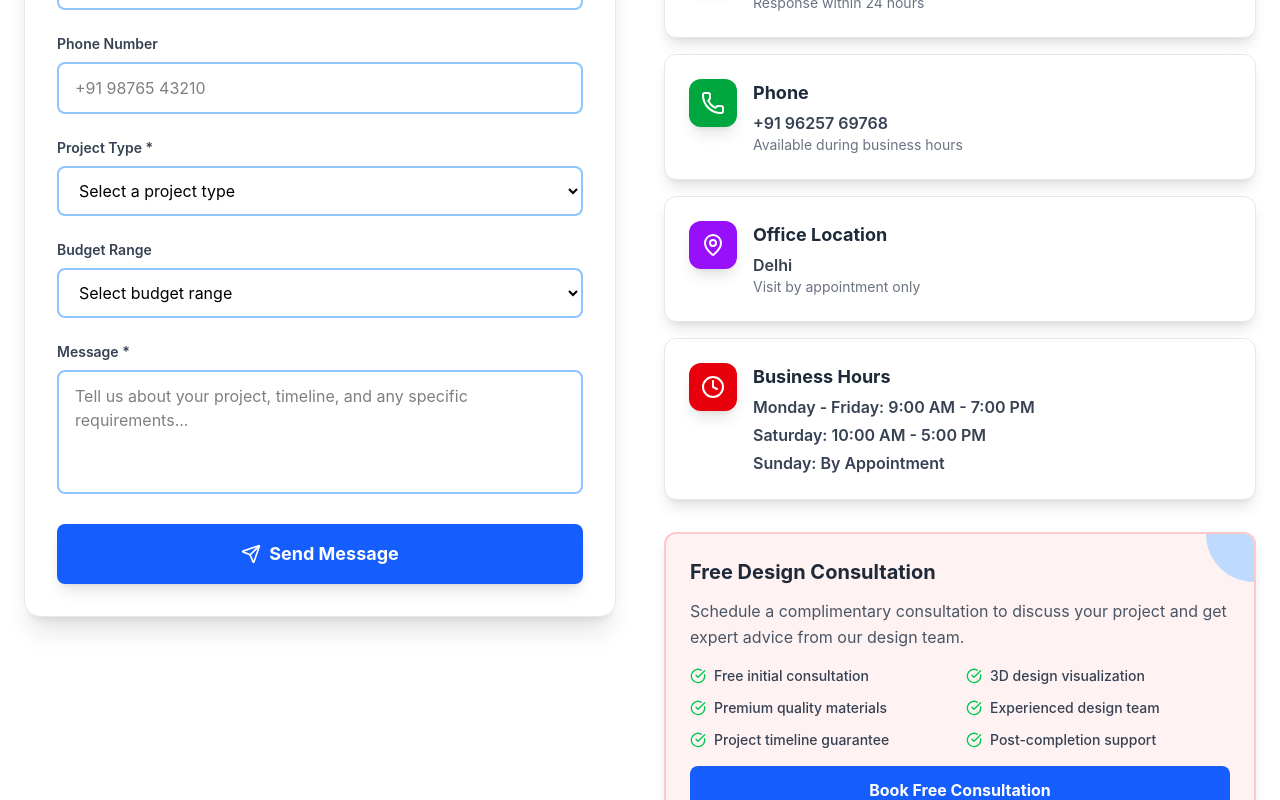
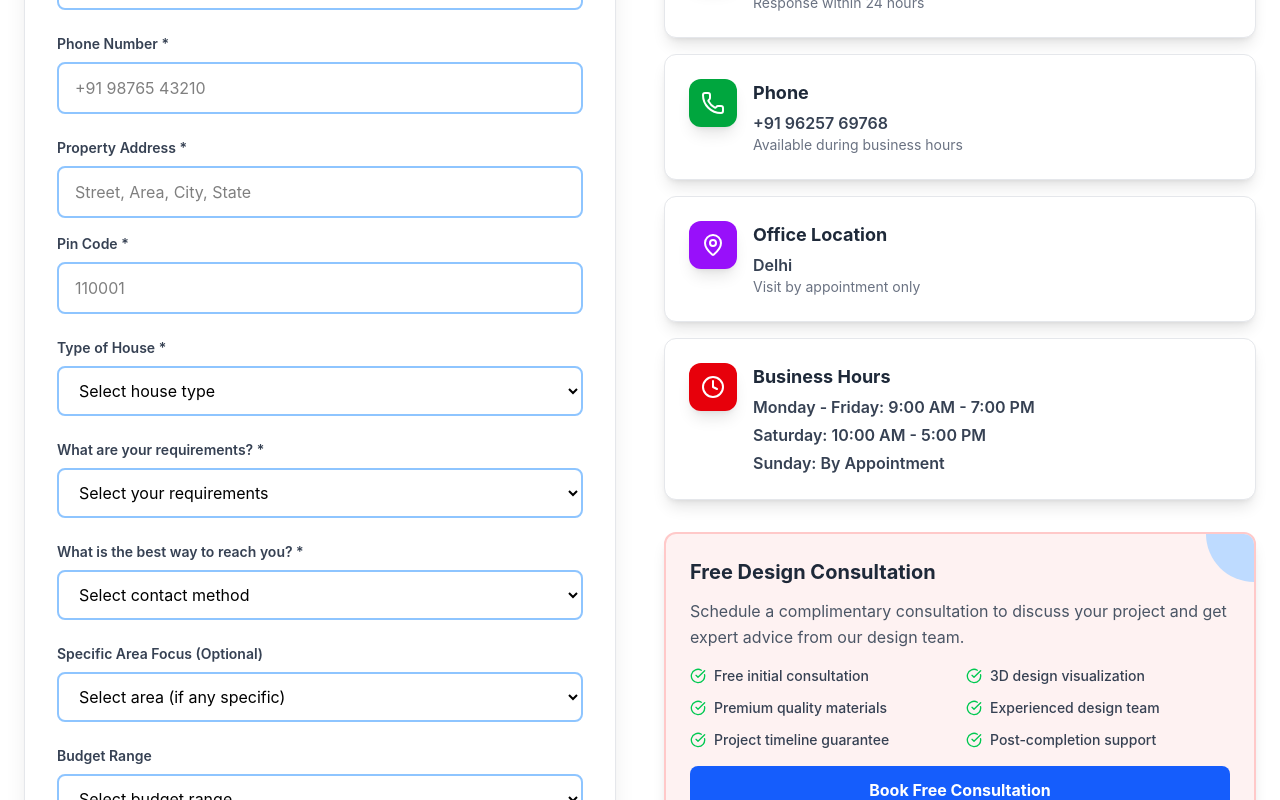
Before and after one commit to sachinrawat6264384464/newone, a Next.js app: page /contact in a window 1280 px wide. Shown: the part 860-1660 px from the top of the page. Built offline with nearby package versions, Linux system fonts and the light colour scheme; no server answers.

Commit message:
contact form changes

```diff
--- a/src/app/contact/page.tsx
+++ b/src/app/contact/page.tsx
@@ -1,4 +1,4 @@
-// app/contact/page.tsx - Updated with email notification and fixed warnings
+// app/contact/page.tsx - Updated with new fields
 'use client'
 import { useState } from 'react'
 import { motion } from 'framer-motion'
@@ -14,6 +14,11 @@ interface ContactFormData {
   lastName: string
   email: string
   phone?: string
+  propertyAddress: string
+  pinCode: string
+  houseType: string
+  requirements: string
+  preferredContact: string
   projectType: string
   budget?: string
   message: string
@@ -47,13 +52,11 @@ export default function Contact() {
         if (!response.ok) {
           const errorData = await response.json()
           console.error('Email notification failed:', errorData)
-          // Don't fail the entire form submission if email fails
         } else {
           console.log('Email notification sent successfully')
         }
       } catch (emailError) {
         console.error('Email notification error:', emailError)
-        // Continue with success message even if email fails
       }
 
       toast.success('Thank you! We\'ll get back to you within 24 hours.')
@@ -142,6 +145,7 @@ export default function Contact() {
                   <h2 className="text-3xl font-bold text-blue-600 mb-6">Send Us a Message</h2>
 
                   <form onSubmit={handleSubmit(onSubmit)} className="space-y-6">
+                    {/* Name Fields */}
                     <div className="grid grid-cols-1 md:grid-cols-2 gap-4">
                       <div>
                         <label className="block text-sm font-semibold text-gray-700 mb-2">
@@ -186,6 +190,7 @@ export default function Contact() {
                       </div>
                     </div>
 
+                    {/* Email */}
                     <div>
                       <label className="block text-sm font-semibold text-gray-700 mb-2">
                         Email Address *
@@ -213,47 +218,177 @@ export default function Contact() {
                       )}
                     </div>
 
+                    {/* Phone */}
                     <div>
                       <label className="block text-sm font-semibold text-gray-700 mb-2">
-                        Phone Number
+                        Phone Number *
                       </label>
                       <input
                         type="tel"
-                        {...register('phone')}
+                        {...register('phone', { required: 'Phone number is required' })}
                         className="w-full px-4 py-3 border-2 border-blue-300 rounded-lg focus:ring-2 focus:ring-blue-500 focus:border-blue-500 transition-all duration-300 bg-white"
                         placeholder="+91 98765 43210"
                       />
-                    </div>
-
-                    <div>
-                      <label className="block text-sm font-semibold text-gray-700 mb-2">
-                        Project Type *
-                      </label>
-                      <select
-                        {...register('projectType', { required: 'Please select a project type' })}
-                        className="w-full px-4 py-3 border-2 border-blue-300 rounded-lg focus:ring-2 focus:ring-blue-500 focus:border-blue-500 transition-all duration-300 bg-white"
-                      >
-                        <option value="">Select a project type</option>
-                        <option value="kitchen">Kitchen Renovation</option>
-                        <option value="bathroom">Bathroom Renovation</option>
-                        <option value="living">Living Area Design</option>
-                        <option value="bedroom">Bedroom Design</option>
-                        <option value="dining">Dining Area</option>
-                        <option value="commercial">Commercial Space</option>
-                        <option value="full-home">Full Home Renovation</option>
-                        <option value="other">Other</option>
-                      </select>
-                      {errors.projectType && (
+                      {errors.phone && (
                         <motion.p
                           initial={{ opacity: 0, x: -10 }}
                           animate={{ opacity: 1, x: 0 }}
                           className="text-red-500 text-sm mt-1"
                         >
-                          {errors.projectType.message}
+                          {errors.phone.message}
                         </motion.p>
                       )}
                     </div>
 
+                    {/* Property Address and Pin Code */}
+                    <div className="grid grid-cols-1 md:grid-cols-2 gap-4">
+                      <div className="md:col-span-2">
+                        <label className="block text-sm font-semibold text-gray-700 mb-2">
+                          Property Address *
+                        </label>
+                        <input
+                          type="text"
+                          {...register('propertyAddress', { required: 'Property address is required' })}
+                          className="w-full px-4 py-3 border-2 border-blue-300 rounded-lg focus:ring-2 focus:ring-blue-500 focus:border-blue-500 transition-all duration-300 bg-white"
+                          placeholder="Street, Area, City, State"
+                        />
+                        {errors.propertyAddress && (
+                          <motion.p
+                            initial={{ opacity: 0, x: -10 }}
+                            animate={{ opacity: 1, x: 0 }}
+                            className="text-red-500 text-sm mt-1"
+                          >
+                            {errors.propertyAddress.message}
+                          </motion.p>
+                        )}
+                      </div>
+
+                      <div className="md:col-span-2">
+                        <label className="block text-sm font-semibold text-gray-700 mb-2">
+                          Pin Code *
+                        </label>
+                        <input
+                          type="text"
+                          {...register('pinCode', {
+                            required: 'Pin code is required',
+                            pattern: {
+                              value: /^\d{6}$/,
+                              message: 'Invalid pin code (6 digits required)'
+                            }
+                          })}
+                          className="w-full px-4 py-3 border-2 border-blue-300 rounded-lg focus:ring-2 focus:ring-blue-500 focus:border-blue-500 transition-all duration-300 bg-white"
+                          placeholder="110001"
+                          maxLength={6}
+                        />
+                        {errors.pinCode && (
+                          <motion.p
+                            initial={{ opacity: 0, x: -10 }}
+                            animate={{ opacity: 1, x: 0 }}
+                            className="text-red-500 text-sm mt-1"
+                          >
+                            {errors.pinCode.message}
+                          </motion.p>
+                        )}
+                      </div>
+                    </div>
+
+                    {/* House Type */}
+                    <div>
+                      <label className="block text-sm font-semibold text-gray-700 mb-2">
+                        Type of House *
+                      </label>
+                      <select
+                        {...register('houseType', { required: 'Please select house type' })}
+                        className="w-full px-4 py-3 border-2 border-blue-300 rounded-lg focus:ring-2 focus:ring-blue-500 focus:border-blue-500 transition-all duration-300 bg-white"
+                      >
+                        <option value="">Select house type</option>
+                        <option value="3bhk">3 BHK</option>
+                        <option value="4bhk">4 BHK</option>
+                        <option value="villa">Villa</option>
+                        <option value="penthouse">Penthouse</option>
+                        <option value="independent-house">Independent House</option>
+                      </select>
+                      {errors.houseType && (
+                        <motion.p
+                          initial={{ opacity: 0, x: -10 }}
+                          animate={{ opacity: 1, x: 0 }}
+                          className="text-red-500 text-sm mt-1"
+                        >
+                          {errors.houseType.message}
+                        </motion.p>
+                      )}
+                    </div>
+
+                    {/* Requirements */}
+                    <div>
+                      <label className="block text-sm font-semibold text-gray-700 mb-2">
+                        What are your requirements? *
+                      </label>
+                      <select
+                        {...register('requirements', { required: 'Please select your requirements' })}
+                        className="w-full px-4 py-3 border-2 border-blue-300 rounded-lg focus:ring-2 focus:ring-blue-500 focus:border-blue-500 transition-all duration-300 bg-white"
+                      >
+                        <option value="">Select your requirements</option>
+                        <option value="full-home-design">Full Home Design</option>
+                        <option value="partial-home-design">Partial Home Design</option>
+                        <option value="renovation-required">Already Living (Renovation Required)</option>
+                      </select>
+                      {errors.requirements && (
+                        <motion.p
+                          initial={{ opacity: 0, x: -10 }}
+                          animate={{ opacity: 1, x: 0 }}
+                          className="text-red-500 text-sm mt-1"
+                        >
+                          {errors.requirements.message}
+                        </motion.p>
+                      )}
+                    </div>
+
+                    {/* Preferred Contact Method */}
+                    <div>
+                      <label className="block text-sm font-semibold text-gray-700 mb-2">
+                        What is the best way to reach you? *
+                      </label>
+                      <select
+                        {...register('preferredContact', { required: 'Please select preferred contact method' })}
+                        className="w-full px-4 py-3 border-2 border-blue-300 rounded-lg focus:ring-2 focus:ring-blue-500 focus:border-blue-500 transition-all duration-300 bg-white"
+                      >
+                        <option value="">Select contact method</option>
+                        <option value="whatsapp">WhatsApp</option>
+                        <option value="call">Call</option>
+                        <option value="email">Email</option>
+                      </select>
+                      {errors.preferredContact && (
+                        <motion.p
+                          initial={{ opacity: 0, x: -10 }}
+                          animate={{ opacity: 1, x: 0 }}
+                          className="text-red-500 text-sm mt-1"
+                        >
+                          {errors.preferredContact.message}
+                        </motion.p>
+                      )}
+                    </div>
+
+                    {/* Project Type */}
+                    <div>
+                      <label className="block text-sm font-semibold text-gray-700 mb-2">
+                        Specific Area Focus (Optional)
+                      </label>
+                      <select
+                        {...register('projectType')}
+                        className="w-full px-4 py-3 border-2 border-blue-300 rounded-lg focus:ring-2 focus:ring-blue-500 focus:border-blue-500 transition-all duration-300 bg-white"
+                      >
+                        <option value="">Select area (if any specific)</option>
+                        <option value="kitchen">Kitchen</option>
+                        <option value="bathroom">Bathroom</option>
+                        <option value="living">Living Area</option>
+                        <option value="bedroom">Bedroom</option>
+                        <option value="dining">Dining Area</option>
+                        <option value="other">Other</option>
+                      </select>
+                    </div>
+
+                    {/* Budget Range */}
                     <div>
                       <label className="block text-sm font-semibold text-gray-700 mb-2">
                         Budget Range
@@ -263,16 +398,17 @@ export default function Contact() {
                         className="w-full px-4 py-3 border-2 border-blue-300 rounded-lg focus:ring-2 focus:ring-blue-500 focus:border-blue-500 transition-all duration-300 bg-white"
                       >
                         <option value="">Select budget range</option>
-                        <option value="5-10-lakh">₹10 - ₹20 Lakh</option>
-                        <option value="10-25-lakh">₹20 - ₹30 Lakh</option>
-                        <option value="25-50-lakh">₹30 - ₹50 Lakh</option>
-                        <option value="over-50-lakh">Over ₹50 Lakh</option>
+                        <option value="20-30-lakh">₹20 - ₹30 Lakh</option>
+                        <option value="30-40-lakh">₹30 - ₹40 Lakh</option>
+                        <option value="40-50-lakh">₹40 - ₹50 Lakh</option>
+                        <option value="50-plus-lakh">₹50+ Lakh</option>
                       </select>
                     </div>
 
+                    {/* Message */}
                     <div>
                       <label className="block text-sm font-semibold text-gray-700 mb-2">
-                        Message *
+                        Additional Message *
                       </label>
                       <textarea
                         {...register('message', { required: 'Message is required' })}
@@ -322,7 +458,7 @@ export default function Contact() {
                 className="space-y-8"
               >
                 <div>
-                  <span className="text-red-600 font-semibold text-lg">Lets Connect</span>
+                  <span className="text-red-600 font-semibold text-lg">Let&apos;s Connect</span>
                   <h2 className="text-3xl font-bold text-gray-800 mt-2 mb-4">Contact Information</h2>
                   <p className="text-lg text-gray-600 leading-relaxed">
                     Get in touch with us today to start your journey toward a beautiful, functional space that exceeds your expectations.
@@ -457,8 +593,8 @@ export default function Contact() {
                   <div className="text-white/80 text-sm">Happy Clients</div>
                 </div>
                 <div className="text-center">
-                  <div className="text-3xl font-bold text-red-400 mb-2">15+</div>
-                  <div className="text-white/80 text-sm">Design Awards</div>
+                  <div className="text-3xl font-bold text-yellow-400 mb-2">4.5</div>
+                  <div className="text-white/80 text-sm">Average Rating</div>
                 </div>
               </div>
             </motion.div>
```
